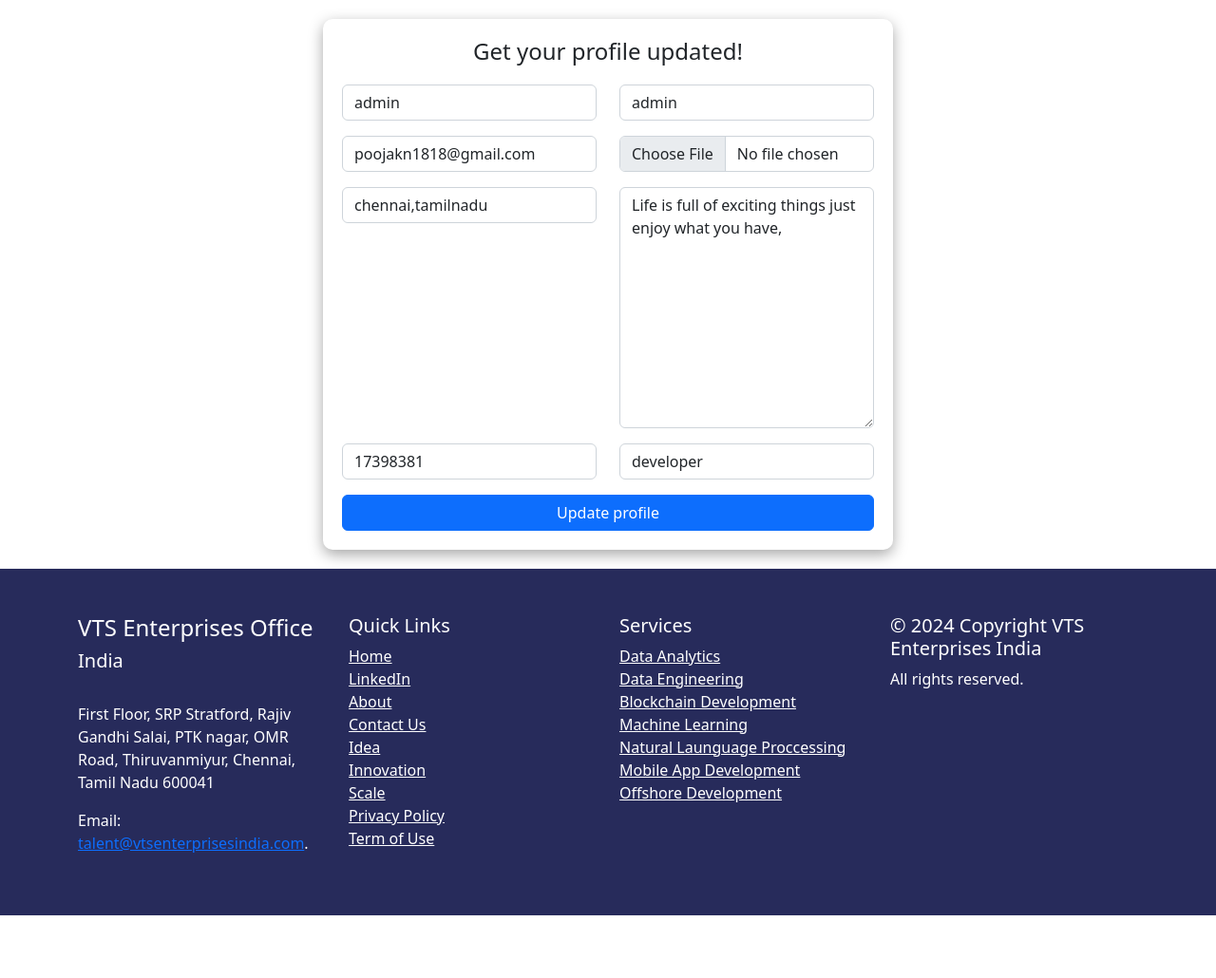
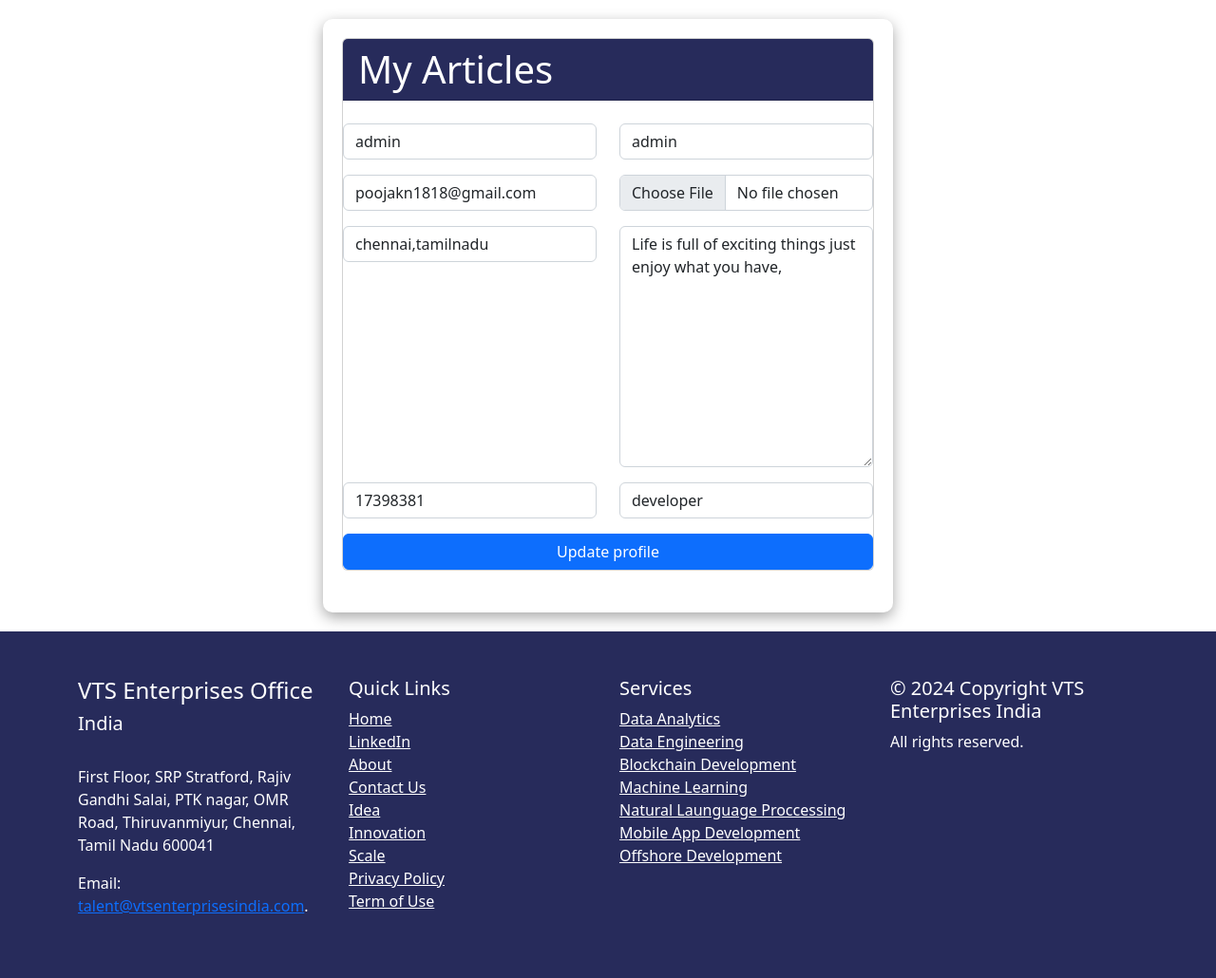
Before and after one commit to VTS-ENTERPRISES-INDIA-PRIVATE-LIMITED/BlogingAPP, a Django app: page /user/update_profile in a window 1280 px wide. Shown: the part 66-1096 px from the top of the page at 95% size. Before the commit the page ends 1030 px from the top, so only its background shows below. Run offline with Django 4.2, Linux system fonts and the light colour scheme; a user stored in the database is signed in; some libraries are stand-ins or nearby versions.

Commit message:
carousel commit

```diff
--- a/core/templates/core/update_profile.html
+++ b/core/templates/core/update_profile.html
@@ -40,7 +40,12 @@
 
 
 <form action="" method="POST" enctype="multipart/form-data">
-    <h4>Get your profile updated!</h4>
+
+    <div class="col-md-12">
+        <!-- Search widget-->
+        <div class="card mb-4">
+            <div class="card-header display-6 " style="background-color: rgb(39, 43, 91);color: white;">My Articles</div>
+            <br>
     {% csrf_token %}
 
         <div class="row">
@@ -74,6 +79,9 @@
         {% endfor %}
 
         </div>
+        <button class="btn btn-primary" style="width: 100%">Update profile</button>
+    </div>
+</div>
 
 
 
@@ -81,7 +89,8 @@
 
 
 
-    <button class="btn btn-primary" style="width: 100%">Update profile</button>
+
+
 </form>
 
 {% endblock %}
```
Also changed, not shown: db.sqlite3. Lines whose indentation alone changed are shown as unchanged.
